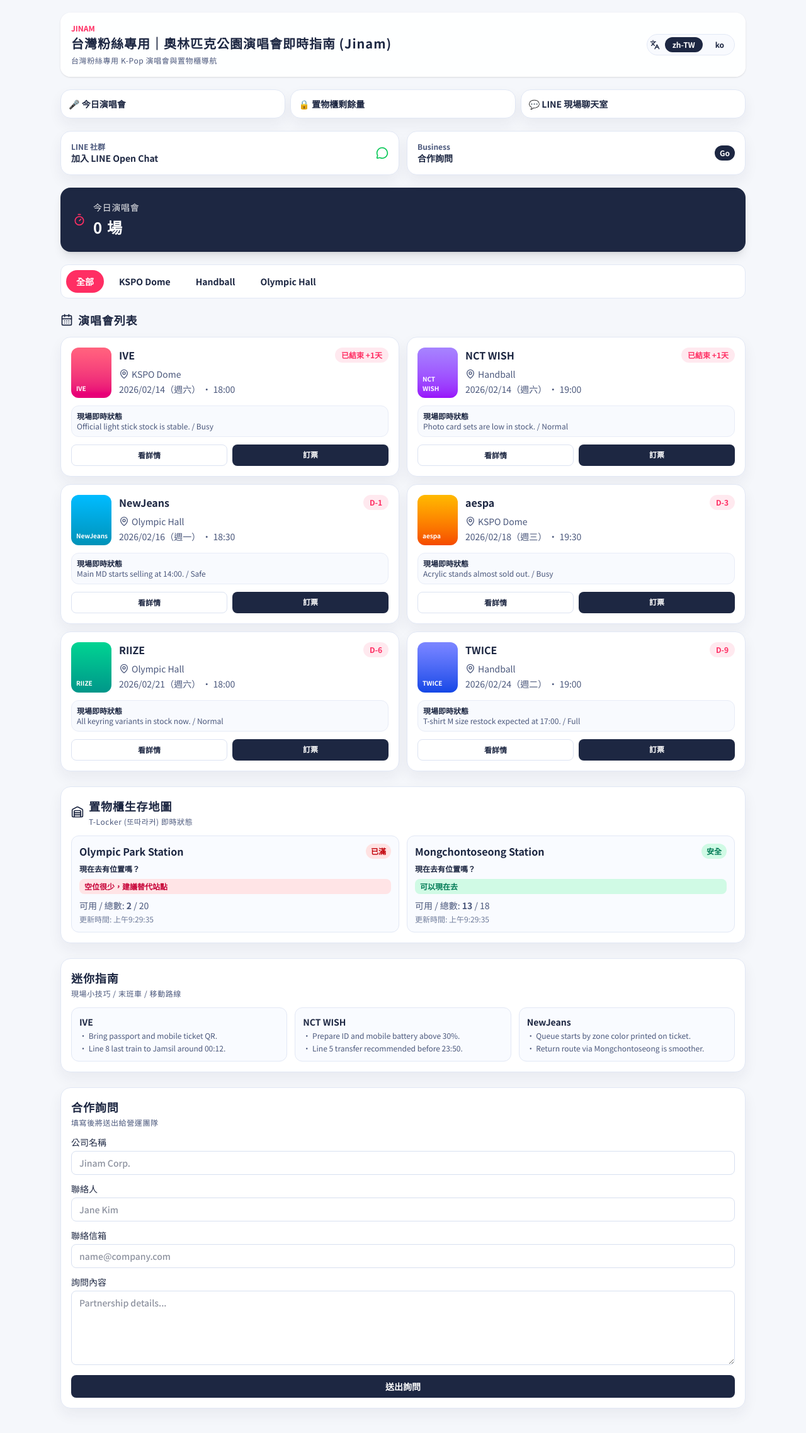
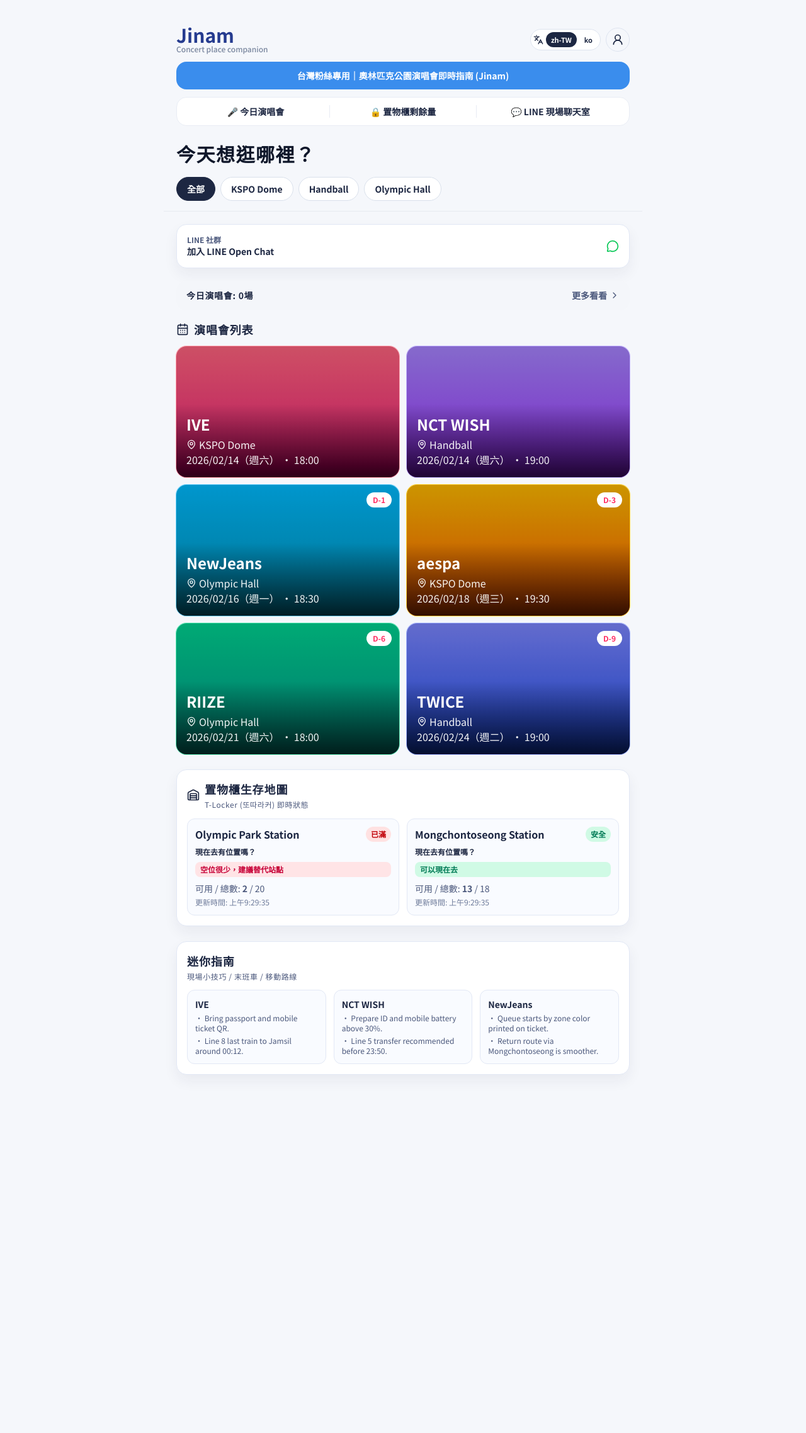
Before and after one commit to Jaeyoung0218/jinam_ver.1.0.0, a Next.js app: page / in a window 1280 px wide. Shown: the whole page at 63% size. After the commit the page ends 1747 px from the top, so only its background shows below. Built offline with nearby package versions, Linux system fonts and the light colour scheme.

Commit message:
Tune homepage to app-style header and lighter cards.
Keep the top logo/menu as a sticky header, apply design-guide background tone, soften concert card corners, and remove partnership card/form sections.

```diff
--- a/src/app/page.tsx
+++ b/src/app/page.tsx
@@ -2,9 +2,9 @@
 
 import concerts from "@/data/concerts.json";
 import type { Concert, Venue } from "@/types/concert";
-import { CalendarDays, Languages, MapPin, MessageCircle, Timer, Warehouse } from "lucide-react";
+import { CalendarDays, ChevronRight, Languages, MapPin, MessageCircle, UserRound, Warehouse } from "lucide-react";
 import Link from "next/link";
-import { FormEvent, useEffect, useMemo, useState } from "react";
+import { useEffect, useMemo, useState } from "react";
 
 type Locale = "zh-TW" | "ko";
 type VenueFilter = "All" | Venue;
@@ -47,6 +47,8 @@
     featureToday: "\ud83c\udfa4 \u4eca\u65e5\u6f14\u5531\u6703",
     featureLocker: "\ud83d\udd12 \u7f6e\u7269\u6ac3\u5269\u9918\u91cf",
     featureLine: "\ud83d\udcac LINE \u73fe\u5834\u804a\u5929\u5ba4",
+    exploreTitle: "\u4eca\u5929\u60f3\u901b\u54ea\u88e1\uff1f",
+    more: "\u66f4\u591a\u770b\u770b",
     todayConcerts: "\u4eca\u65e5\u6f14\u5531\u6703",
     events: "\u5834",
     concertList: "\u6f14\u5531\u6703\u5217\u8868",
@@ -67,7 +69,6 @@
     ticket: "\u8a02\u7968",
     miniGuide: "\u8ff7\u4f60\u6307\u5357",
     miniGuideDesc: "\u73fe\u5834\u5c0f\u6280\u5de7 / \u672b\u73ed\u8eca / \u79fb\u52d5\u8def\u7dda",
-    quickPartnership: "\u5408\u4f5c\u8a62\u554f",
     loadError: "\u66ab\u6642\u7121\u6cd5\u8b80\u53d6\u7f6e\u7269\u6ac3\u8cc7\u6599",
     lockerDecisionTitle: "\u73fe\u5728\u53bb\u6709\u4f4d\u7f6e\u55ce\uff1f",
     goNow: "\u53ef\u4ee5\u73fe\u5728\u53bb",
@@ -75,18 +76,6 @@
     noSeat: "\u7a7a\u4f4d\u5f88\u5c11\uff0c\u5efa\u8b70\u66ff\u4ee3\u7ad9\u9ede",
     loadingConcerts: "\u8f09\u5165\u6f14\u5531\u6703\u8cc7\u6599\u4e2d...",
     loadingLockers: "\u8f09\u5165\u7f6e\u7269\u6ac3\u8cc7\u6599\u4e2d...",
-    partnerTitle: "\u5408\u4f5c\u8a62\u554f",
-    partnerDesc: "\u586b\u5beb\u5f8c\u5c07\u9001\u51fa\u7d66\u71df\u904b\u5718\u968a",
-    companyLabel: "\u516c\u53f8\u540d\u7a31",
-    contactNameLabel: "\u806f\u7d61\u4eba",
-    emailLabel: "\u806f\u7d61\u4fe1\u7bb1",
-    messageLabel: "\u8a62\u554f\u5167\u5bb9",
-    sendInquiry: "\u9001\u51fa\u8a62\u554f",
-    formSending: "\u9001\u51fa\u4e2d...",
-    formSuccess: "\u9001\u51fa\u6210\u529f\uff01\u6211\u5011\u6703\u76e1\u5feb\u806f\u7d61\u60a8\u3002",
-    contactFast: "LINE \u5feb\u901f\u806f\u7d61",
-    formFailed: "\u9001\u51fa\u5931\u6557\uff0c\u8acb\u91cd\u8a66\u3002",
-    retry: "\u91cd\u8a66",
   },
   ko: {
     appName: "\uc9c4\ub0a8 Jinam",
@@ -95,6 +84,8 @@
     featureToday: "\ud83c\udfa4 \uc624\ub298\uc758 \ucf58\uc11c\ud2b8",
     featureLocker: "\ud83d\udd12 \ub77d\ucee4 \uc794\uc5ec\ub7c9",
     featureLine: "\ud83d\udcac LINE \ud604\uc7a5 \ucc44\ud305\ubc29",
+    exploreTitle: "\uc624\ub298\uc740 \uc5b4\ub514\ub97c \ub3cc\uc544\ubcfc\uae4c\uc694?",
+    more: "\ub354\ubcf4\uae30",
     todayConcerts: "\uc624\ub298\uc758 \ucf58\uc11c\ud2b8",
     events: "\uac74",
     concertList: "\ucf58\uc11c\ud2b8 \ubaa9\ub85d",
@@ -115,7 +106,6 @@
     ticket: "\ud2f0\ucf13 \uc608\ub9e4",
     miniGuide: "\ubbf8\ub2c8 \uac00\uc774\ub4dc",
     miniGuideDesc: "\uafc0\ud301 / \ub9c9\ucc28 / \ub3d9\uc120 \uc815\ub9ac",
-    quickPartnership: "\uc81c\ud734 \ubb38\uc758",
     loadError: "\ub77d\ucee4 \ub370\uc774\ud130\ub97c \ubd88\ub7ec\uc624\uc9c0 \ubabb\ud588\uc2b5\ub2c8\ub2e4",
     lockerDecisionTitle: "\uc9c0\uae08 \uac00\ub3c4 \uc790\ub9ac \uc788\ub098\uc694?",
     goNow: "\uc9c0\uae08 \uc774\ub3d9 \ucd94\ucc9c",
@@ -123,32 +113,19 @@
     noSeat: "\uc790\ub9ac\uac00 \uac70\uc758 \uc5c6\uc5b4 \ub2e4\ub978 \uc5ed \uad8c\uc7a5",
     loadingConcerts: "\ucf58\uc11c\ud2b8 \uc815\ubcf4 \ub85c\ub529 \uc911...",
     loadingLockers: "\ub77d\ucee4 \uc815\ubcf4 \ub85c\ub529 \uc911...",
-    partnerTitle: "\uc81c\ud734 \ubb38\uc758",
-    partnerDesc: "\uc791\uc131\ud558\uba74 \uc6b4\uc601\ud300\uc5d0 \ubc14\ub85c \uc804\ub2ec\ub429\ub2c8\ub2e4",
-    companyLabel: "\ud68c\uc0ac\uba85",
-    contactNameLabel: "\ub2f4\ub2f9\uc790\uba85",
-    emailLabel: "\uc5f0\ub77d \uc774\uba54\uc77c",
-    messageLabel: "\ubb38\uc758 \ub0b4\uc6a9",
-    sendInquiry: "\ubb38\uc758 \ubcf4\ub0b4\uae30",
-    formSending: "\uc804\uc1a1 \uc911...",
-    formSuccess: "\uc804\uc1a1 \uc644\ub8cc! \ube60\ub974\uac8c \uc5f0\ub77d\ub4dc\ub9ac\uaca0\uc2b5\ub2c8\ub2e4.",
-    contactFast: "LINE\uc73c\ub85c \ube60\ub978 \uc5f0\ub77d",
-    formFailed: "\uc804\uc1a1 \uc2e4\ud328, \ub2e4\uc2dc \uc2dc\ub3c4\ud574\uc8fc\uc138\uc694.",
-    retry: "\ub2e4\uc2dc \uc2dc\ub3c4",
   },
 } as const;
 
-function getDdayLabel(dateString: string, locale: Locale, dayText: string): string {
+function getDdayLabel(dateString: string, endDateString: string | undefined): string | null {
   const target = new Date(`${dateString}T00:00:00`);
+  const endDate = new Date(`${(endDateString ?? dateString)}T00:00:00`);
   const today = new Date();
   today.setHours(0, 0, 0, 0);
   const diff = Math.ceil((target.getTime() - today.getTime()) / (1000 * 60 * 60 * 24));
 
-  if (diff === 0) return "D-Day";
+  if (today >= target && today <= endDate) return "D-Day";
   if (diff > 0) return `D-${diff}`;
-  return locale === "ko"
-    ? `\uc885\ub8cc +${Math.abs(diff)}${dayText}`
-    : `\u5df2\u7d50\u675f +${Math.abs(diff)}${dayText}`;
+  return null;
 }
 
 function formatDate(dateString: string, locale: Locale) {
@@ -160,6 +137,12 @@
   });
 }
 
+function formatDateRange(dateString: string, endDateString: string | undefined, locale: Locale) {
+  const start = formatDate(dateString, locale);
+  if (!endDateString || endDateString === dateString) return start;
+  return `${start} - ${formatDate(endDateString, locale)}`;
+}
+
 function sameDay(value: Date, dateString: string) {
   const date = new Date(`${dateString}T00:00:00`);
   return (
@@ -169,6 +152,21 @@
   );
 }
 
+function getNextDateString(dateString: string) {
+  const date = new Date(`${dateString}T00:00:00`);
+  date.setDate(date.getDate() + 1);
+  const year = date.getFullYear();
+  const month = String(date.getMonth() + 1).padStart(2, "0");
+  const day = String(date.getDate()).padStart(2, "0");
+  return `${year}-${month}-${day}`;
+}
+
+function getConcertExpiryAt(concert: Concert) {
+  // If endDate is not provided, expire at the same start time on the next day.
+  const effectiveEndDate = concert.endDate ?? getNextDateString(concert.date);
+  return new Date(`${effectiveEndDate}T${concert.startTime}:00`);
+}
+
 export default function Home() {
   const [locale, setLocale] = useState<Locale>("zh-TW");
   const [filter, setFilter] = useState<VenueFilter>("All");
@@ -176,23 +174,25 @@
   const [lockerError, setLockerError] = useState(false);
   const [concertsLoading, setConcertsLoading] = useState(true);
   const [lockersLoading, setLockersLoading] = useState(true);
-  const [formState, setFormState] = useState<"idle" | "sending" | "success" | "error">("idle");
-  const [formError, setFormError] = useState("");
 
   const isZhTw = locale === "zh-TW";
   const text = copy[locale];
   const textTracking = isZhTw ? "tracking-wider leading-relaxed" : "tracking-normal leading-normal";
+  const liveConcerts = useMemo(() => {
+    const now = new Date();
+    return (concerts as Concert[]).filter((concert) => now < getConcertExpiryAt(concert));
+  }, []);
 
   const filteredConcerts = useMemo(() => {
-    const list = concerts as Concert[];
+    const list = liveConcerts;
     if (filter === "All") return list;
     return list.filter((concert) => concert.venue === filter);
-  }, [filter]);
+  }, [filter, liveConcerts]);
 
   const todayCount = useMemo(() => {
     const today = new Date();
-    return (concerts as Concert[]).filter((concert) => sameDay(today, concert.date)).length;
-  }, []);
+    return liveConcerts.filter((concert) => sameDay(today, concert.date)).length;
+  }, [liveConcerts]);
 
   useEffect(() => {
     const timer = setTimeout(() => setConcertsLoading(false), 600);
@@ -238,59 +238,22 @@
     return { label: text.noSeat, cls: "bg-rose-100 text-rose-700" };
   };
 
-  const handlePartnershipSubmit = async (event: FormEvent<HTMLFormElement>) => {
-    event.preventDefault();
-    setFormState("sending");
-    setFormError("");
-
-    const formData = new FormData(event.currentTarget);
-    const payload = {
-      company: String(formData.get("company") ?? ""),
-      name: String(formData.get("name") ?? ""),
-      email: String(formData.get("email") ?? ""),
-      message: String(formData.get("message") ?? ""),
-      _subject: "Jinam partnership inquiry",
-    };
-
-    try {
-      const response = await fetch("https://formspree.io/f/mdalgwdq", {
-        method: "POST",
-        headers: {
-          "Content-Type": "application/json",
-          Accept: "application/json",
-        },
-        body: JSON.stringify(payload),
-      });
-
-      if (!response.ok) {
-        throw new Error("FORM_SUBMIT_FAILED");
-      }
-
-      setFormState("success");
-      event.currentTarget.reset();
-    } catch (error) {
-      setFormState("error");
-      setFormError(error instanceof Error ? error.message : "Unknown error");
-    }
-  };
-
   return (
-    <main className="mx-auto min-h-screen max-w-6xl px-4 pb-10 pt-5 md:px-8">
-      <header className="sticky top-3 z-30 mb-5 rounded-2xl border border-white/70 bg-white/90 p-4 shadow-sm backdrop-blur">
-        <div className="flex flex-wrap items-center justify-between gap-3">
+    <main className="mx-auto min-h-screen max-w-[760px] bg-[#F5F7FB] px-5 pb-10 pt-5">
+      <header className="sticky top-0 z-30 -mx-5 mb-5 border-b border-[#E7EAF1] bg-[#F5F7FB]/95 px-5 pb-4 pt-5 backdrop-blur">
+        <div className="mb-3 flex items-center justify-between">
           <div>
-            <p className="text-xs font-semibold uppercase text-[#FF2E63]">Jinam</p>
-            <h1 className={`text-xl font-bold text-[#1D2742] ${textTracking}`}>{text.heroLead}</h1>
-            <p className={`text-xs text-[#4B587C] ${textTracking}`}>{text.subtitle}</p>
+            <p className="text-[30px] font-extrabold leading-none text-[#253B8F]">Jinam</p>
+            <p className="text-xs font-medium text-[#7A879F]">Concert place companion</p>
           </div>
-
-          <div className="flex items-center gap-2 rounded-full border border-[#E2E8F5] bg-[#F8FAFE] p-1">
+          <div className="flex items-center gap-2">
+            <div className="flex items-center gap-1 rounded-full border border-[#DDE3EE] bg-white p-1">
               <Languages className="h-4 w-4 text-[#1D2742]" />
               {(["zh-TW", "ko"] as Locale[]).map((lang) => (
                 <button
                   key={lang}
                   onClick={() => setLocale(lang)}
-                className={`rounded-full px-3 py-1 text-xs font-semibold transition ${
+                  className={`rounded-full px-2 py-1 text-[11px] font-semibold ${
                     locale === lang ? "bg-[#1D2742] text-white" : "text-[#1D2742]"
                   }`}
                 >
@@ -298,16 +261,43 @@
                 </button>
               ))}
             </div>
+            <button className="rounded-full border border-[#DDE3EE] p-2 text-[#1D2742]">
+              <UserRound className="h-5 w-5" />
+            </button>
+          </div>
+        </div>
+
+        <div className="rounded-2xl bg-[#3A8DED] px-4 py-3 text-center text-sm font-bold text-white">{text.heroLead}</div>
+
+        <div className="mt-3 grid grid-cols-3 rounded-2xl border border-[#E8ECF4] bg-white px-2 py-3">
+          <p className="text-center text-sm font-semibold text-[#1D2742]">{text.featureToday}</p>
+          <p className="border-x border-[#E8ECF4] text-center text-sm font-semibold text-[#1D2742]">{text.featureLocker}</p>
+          <p className="text-center text-sm font-semibold text-[#1D2742]">{text.featureLine}</p>
+        </div>
+
+        <div className="mt-5">
+          <h2 className={`mb-3 text-3xl font-extrabold text-[#0F172A] ${textTracking}`}>{text.exploreTitle}</h2>
+          <div className="no-scrollbar flex items-center gap-2 overflow-x-auto">
+            {venues.map((venue) => {
+              const label = venue === "All" ? text.all : venue;
+              const active = filter === venue;
+              return (
+                <button
+                  key={venue}
+                  onClick={() => setFilter(venue)}
+                  className={`whitespace-nowrap rounded-full border px-4 py-2 text-sm font-semibold ${
+                    active ? "border-[#1D2742] bg-[#1D2742] text-white" : "border-[#D9E0EB] bg-white text-[#1D2742]"
+                  }`}
+                >
+                  {label}
+                </button>
+              );
+            })}
+          </div>
         </div>
       </header>
 
-      <section className="mb-5 grid grid-cols-1 gap-2 md:grid-cols-3">
-        <div className="surface-card p-3 text-sm font-semibold text-[#1D2742]">{text.featureToday}</div>
-        <div className="surface-card p-3 text-sm font-semibold text-[#1D2742]">{text.featureLocker}</div>
-        <div className="surface-card p-3 text-sm font-semibold text-[#1D2742]">{text.featureLine}</div>
-      </section>
-
-      <section className="mb-5 grid grid-cols-1 gap-3 md:grid-cols-2">
+      <section className="mb-5">
         <a
           href={(concerts as Concert[])[0]?.lineOpenChatUrl}
           target="_blank"
@@ -320,47 +310,18 @@
           </div>
           <MessageCircle className="h-5 w-5 text-[#06C755]" />
         </a>
-
-        <a href="#partnership-form" className="surface-card flex items-center justify-between p-4 transition hover:-translate-y-0.5">
-          <div>
-            <p className="text-xs font-semibold text-[#4B587C]">Business</p>
-            <p className="text-sm font-bold text-[#1D2742]">{text.quickPartnership}</p>
-          </div>
-          <span className="rounded-full bg-[#1D2742] px-2 py-1 text-xs font-semibold text-white">Go</span>
-        </a>
       </section>
 
-      <section className="mb-5 rounded-2xl bg-[#1D2742] p-5 text-white shadow-lg">
-        <div className="flex items-center gap-3">
-          <Timer className="h-5 w-5 text-[#FF2E63]" />
-          <div>
-            <p className={`text-sm opacity-90 ${textTracking}`}>{text.todayConcerts}</p>
-            <p className={`text-2xl font-bold ${textTracking}`}>
-              {todayCount} {text.events}
+      <section className="mb-4 rounded-2xl bg-[#F4F6FA] px-4 py-3">
+        <div className="flex items-center justify-between">
+          <p className={`text-sm font-semibold text-[#1D2742] ${textTracking}`}>
+            {text.todayConcerts}: {todayCount}
+            {text.events}
           </p>
-          </div>
-        </div>
-      </section>
-
-      <section className="mb-5">
-        <div className="no-scrollbar flex items-center gap-2 overflow-x-auto rounded-xl border border-[#E2E8F5] bg-white p-2">
-          {venues.map((venue) => {
-            const label = venue === "All" ? text.all : venue;
-            const active = filter === venue;
-
-            return (
-              <button
-                key={venue}
-                onClick={() => setFilter(venue)}
-                className={`relative whitespace-nowrap rounded-full px-4 py-2 text-sm font-semibold transition ${
-                  active ? "text-white" : "text-[#1D2742]"
-                }`}
-              >
-                {active ? <span className="absolute inset-0 rounded-full bg-[#FF2E63]" /> : null}
-                <span className="relative z-10">{label}</span>
+          <button className="inline-flex items-center gap-1 text-sm font-semibold text-[#4B587C]">
+            {text.more}
+            <ChevronRight className="h-4 w-4" />
           </button>
-            );
-          })}
         </div>
       </section>
 
@@ -386,46 +347,34 @@
               <Link
                 key={concert.id}
                 href={`/concerts/${concert.id}`}
-                className={`surface-card group block p-4 ring-1 ${posterToneRingClass[concert.posterTone]} transition hover:-translate-y-0.5 hover:shadow-lg active:scale-[0.99]`}
+                className={`group block overflow-hidden rounded-2xl ring-1 ${posterToneRingClass[concert.posterTone]} transition hover:-translate-y-0.5 hover:shadow-md active:scale-[0.99]`}
               >
-              <div className="mb-3 flex items-start gap-3">
+              {(() => {
+                const ddayLabel = getDdayLabel(concert.date, concert.endDate);
+                return (
                 <div
-                  className={`flex h-20 w-16 shrink-0 items-end rounded-xl bg-gradient-to-b p-2 text-[10px] font-bold text-white ${posterToneClass[concert.posterTone]}`}
+                  className={`relative h-52 w-full overflow-hidden bg-gradient-to-b ${posterToneClass[concert.posterTone]}`}
                 >
-                  {concert.artist}
-                </div>
-                <div className="min-w-0 flex-1">
-                  <div className="mb-2 flex items-start justify-between gap-2">
-                    <h3 className="text-base font-bold text-[#1D2742]">{concert.artist}</h3>
-                    <span className="rounded-full bg-[#FF2E63]/10 px-2.5 py-1 text-xs font-bold text-[#FF2E63]">
-                      {getDdayLabel(concert.date, locale, text.day)}
+                  {ddayLabel ? (
+                    <span className="absolute right-3 top-3 z-10 rounded-full bg-white px-2.5 py-1 text-xs font-bold text-[#FF2E63]">
+                      {ddayLabel}
                     </span>
-                  </div>
-                  <p className="mb-1 flex items-center gap-1 text-sm text-[#4B587C]">
+                  ) : null}
+
+                  <div className="absolute inset-0 bg-black/20" />
+                  <div className="absolute inset-x-0 bottom-0 z-10 bg-gradient-to-t from-black/75 to-transparent p-4 text-white">
+                    <h3 className="text-2xl font-extrabold">{concert.artist}</h3>
+                    <p className="mt-1 flex items-center gap-1 text-base opacity-95">
                       <MapPin className="h-4 w-4" />
                       {concert.venue}
                     </p>
-                  <p className="text-sm text-[#4B587C]">
-                    {formatDate(concert.date, locale)} · {concert.startTime}
+                    <p className="text-base opacity-95">
+                      {formatDateRange(concert.date, concert.endDate, locale)} · {concert.startTime}
                     </p>
                   </div>
                 </div>
-
-              <div className="mb-3 rounded-xl border border-[#E8ECF7] bg-[#F8FAFE] p-2">
-                <p className="text-xs font-semibold text-[#1D2742]">{text.liveState}</p>
-                <p className="text-xs text-[#4B587C]">
-                  {concert.state.goodsStatus} / {concert.state.crowdLevel}
-                </p>
-              </div>
-
-              <div className="grid grid-cols-2 gap-2">
-                <span className="rounded-lg border border-[#DCE3F2] bg-white px-3 py-2 text-center text-xs font-semibold text-[#1D2742]">
-                  {text.detail}
-                </span>
-                <span className="rounded-lg bg-[#1D2742] px-3 py-2 text-center text-xs font-semibold text-white">
-                  {text.ticket}
-                </span>
-              </div>
+                );
+              })()}
               </Link>
             ))}
           </div>
@@ -508,93 +457,6 @@
         </div>
       </section>
 
-      <section id="partnership-form" className="surface-card mt-6 p-4">
-        <div className="mb-3">
-          <h2 className={`text-lg font-bold text-[#1D2742] ${textTracking}`}>{text.partnerTitle}</h2>
-          <p className={`text-xs text-[#4B587C] ${textTracking}`}>{text.partnerDesc}</p>
-        </div>
-
-        <form onSubmit={handlePartnershipSubmit} className="grid grid-cols-1 gap-3">
-
-          <label className="grid gap-1 text-sm font-medium text-[#1D2742]">
-            {text.companyLabel}
-            <input
-              name="company"
-              required
-              className="rounded-lg border border-[#D8E0F0] px-3 py-2 text-sm outline-none transition focus:border-[#FF2E63]"
-              placeholder="Jinam Corp."
-            />
-          </label>
-
-          <label className="grid gap-1 text-sm font-medium text-[#1D2742]">
-            {text.contactNameLabel}
-            <input
-              name="name"
-              required
-              className="rounded-lg border border-[#D8E0F0] px-3 py-2 text-sm outline-none transition focus:border-[#FF2E63]"
-              placeholder="Jane Kim"
-            />
-          </label>
-
-          <label className="grid gap-1 text-sm font-medium text-[#1D2742]">
-            {text.emailLabel}
-            <input
-              type="email"
-              name="email"
-              required
-              className="rounded-lg border border-[#D8E0F0] px-3 py-2 text-sm outline-none transition focus:border-[#FF2E63]"
-              placeholder="name@company.com"
-            />
-          </label>
-
-          <label className="grid gap-1 text-sm font-medium text-[#1D2742]">
-            {text.messageLabel}
-            <textarea
-              name="message"
-              required
-              rows={5}
-              className="rounded-lg border border-[#D8E0F0] px-3 py-2 text-sm outline-none transition focus:border-[#FF2E63]"
-              placeholder="Partnership details..."
-            />
-          </label>
-
-          <button
-            type="submit"
-            disabled={formState === "sending"}
-            className="mt-1 w-full rounded-lg bg-[#1D2742] px-4 py-2 text-sm font-semibold text-white transition hover:bg-[#121a30] disabled:opacity-50"
-          >
-            {formState === "sending" ? text.formSending : text.sendInquiry}
-          </button>
-
-          {formState === "success" ? (
-            <div className="rounded-lg border border-emerald-200 bg-emerald-50 p-3">
-              <p className="text-sm font-semibold text-emerald-700">{text.formSuccess}</p>
-              <a
-                href={(concerts as Concert[])[0]?.lineOpenChatUrl}
-                target="_blank"
-                rel="noreferrer"
-                className="mt-2 inline-flex rounded-lg bg-[#06C755] px-3 py-2 text-xs font-semibold text-white"
-              >
-                {text.contactFast}
-              </a>
-            </div>
-          ) : null}
-
-          {formState === "error" ? (
-            <div className="rounded-lg border border-rose-200 bg-rose-50 p-3">
-              <p className="text-sm font-semibold text-rose-700">{text.formFailed}</p>
-              <p className="mt-1 text-xs text-rose-600">{formError}</p>
-              <button
-                type="button"
-                onClick={() => setFormState("idle")}
-                className="mt-2 rounded-lg bg-rose-600 px-3 py-1.5 text-xs font-semibold text-white"
-              >
-                {text.retry}
-              </button>
-            </div>
-          ) : null}
-        </form>
-      </section>
     </main>
   );
 }
--- a/src/types/concert.ts
+++ b/src/types/concert.ts
@@ -19,6 +19,7 @@
   artist: string;
   venue: Venue;
   date: string;
+  endDate?: string;
   startTime: string;
   ticketUrl: string;
   lineOpenChatUrl: string;
```
Lines whose indentation alone changed are shown as unchanged.
